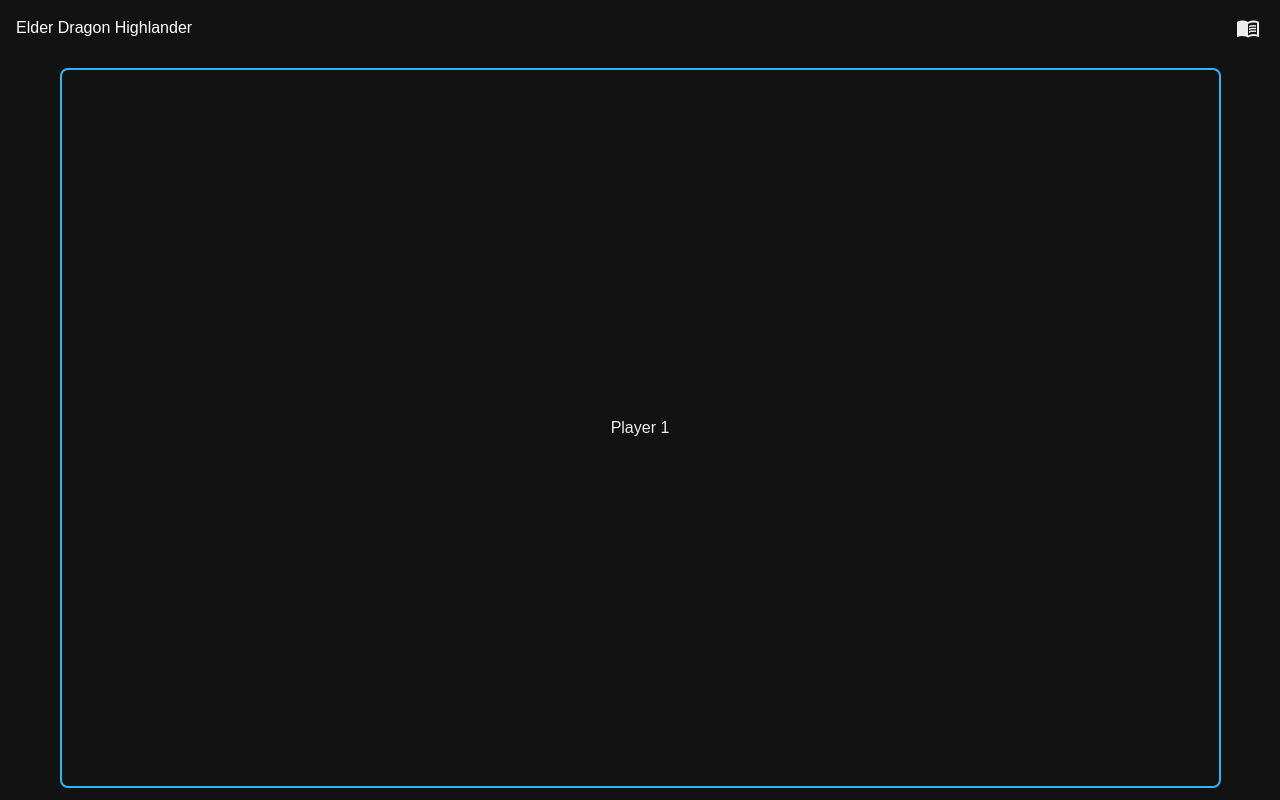
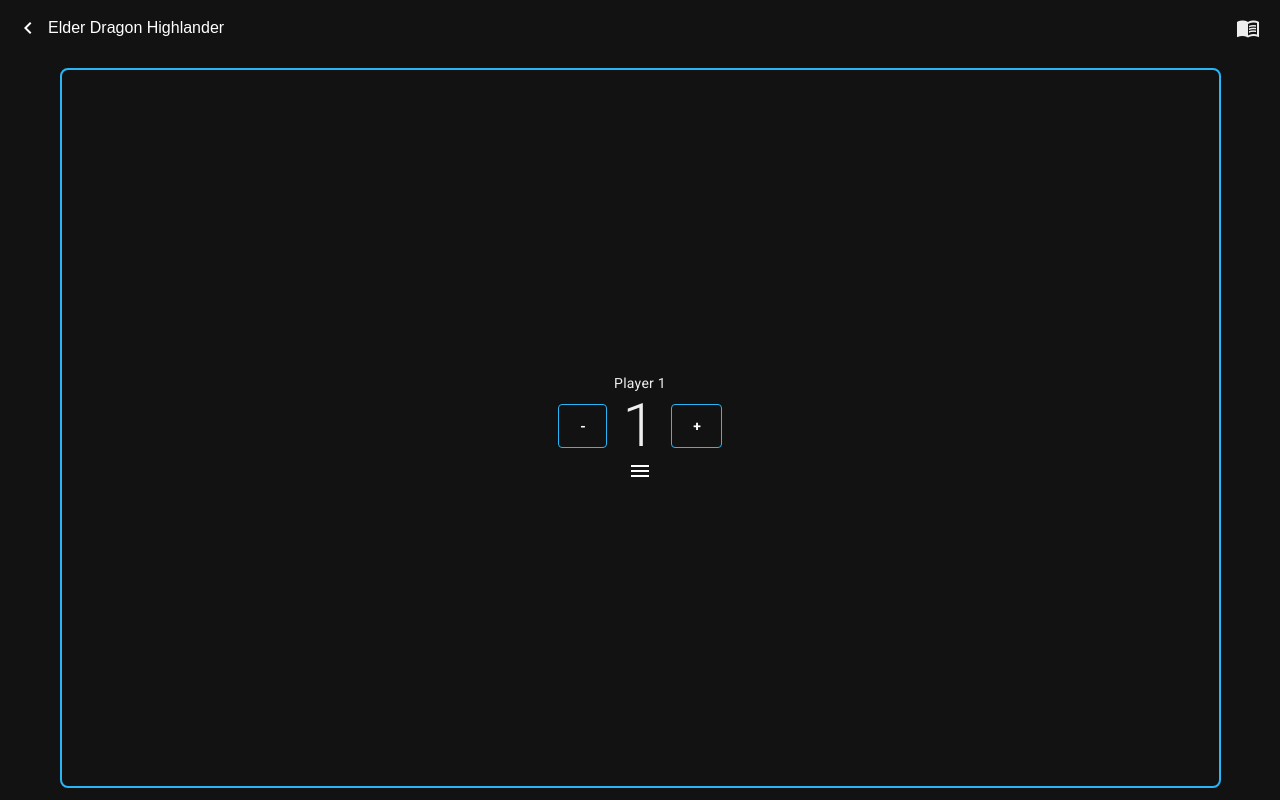
Before and after one commit to BlazeRed/edh-counter, a Vue app: page /#/counter/1/1 in a window 1280 px wide. Built offline with nearby package versions, Linux system fonts and the light colour scheme.

Commit message:
added lose state

```diff
--- a/src/App.vue
+++ b/src/App.vue
@@ -1,6 +1,13 @@
 <template>
   <v-app class="custom-font">
     <v-app-bar color="transparent" app absolute flat short>
+      <v-icon
+        v-if="currentRouteName != 'Home'"
+        v-on:click="backToHome"
+        class="me-2"
+      >
+        mdi-chevron-left
+      </v-icon>
       <span>Elder Dragon Highlander</span>
       <v-spacer />
       <v-avatar size="32">
@@ -34,5 +41,11 @@ body {
 <script>
 export default {
   name: "App",
+
+  methods: {
+    backToHome() {
+      this.$router.back();
+    },
+  },
 };
 </script>
--- a/src/components/PlayerCounter.vue
+++ b/src/components/PlayerCounter.vue
@@ -1,13 +1,81 @@
 <template>
-  <div class="container" v-bind:style="spanCounter">Player {{ data.name }}</div>
+  <div
+    class="container"
+    v-bind:class="isDefeated ? 'lose-border' : 'idle-border'"
+    v-bind:style="spanCounter"
+  >
+    <div class="counter-data-layout">
+      <span class="text-body-2">Player {{ data.name }}</span>
+      <div row>
+        <v-btn
+          v-on:click="removeLife()"
+          class="text-body-2 font-weight-bold"
+          v-bind:class="
+            isDefeated ? 'update-life-outlined-lose' : 'update-life-outlined'
+          "
+          outlined
+          large
+        >
+          -
+        </v-btn>
+        <span class="text-h2">{{ currentLife }}</span>
+        <v-btn
+          v-on:click="addLife()"
+          class="text-body-2 font-weight-bold"
+          v-bind:class="
+            isDefeated ? 'update-life-outlined-lose' : 'update-life-outlined'
+          "
+          outlined
+          large
+        >
+          +
+        </v-btn>
+      </div>
+      <v-icon>mdi-menu</v-icon>
+    </div>
+  </div>
 </template>
 
 <style scoped>
 .container {
   width: 100%;
   height: 100%;
+}
+
+.idle-border {
   border: 2px solid var(--v-accent-base);
   border-radius: 0.5em;
+}
+
+.lose-border {
+  border: 2px solid var(--v-lose-base);
+  border-radius: 0.5em;
+}
+
+.counter-data-layout {
+  display: flex;
+  gap: 0.2em;
+  flex-direction: column;
+  align-items: center;
+  justify-content: center;
+}
+
+div[row] {
+  display: flex;
+  flex-direction: row;
+  gap: 1em;
+  align-items: center;
+  justify-content: center;
+}
+
+.update-life-outlined {
+  border: thin solid var(--v-accent-base);
+  min-width: 1em !important;
+}
+
+.update-life-outlined-lose {
+  border: thin solid var(--v-lose-base);
+  min-width: 1em !important;
 }
 </style>
 
@@ -19,7 +87,20 @@ export default {
     data: { type: Object },
   },
 
-  data: () => ({}),
+  data: () => ({
+    currentLife: undefined,
+    isDefeated: false,
+  }),
+
+  beforeMount() {
+    this.currentLife = this.data.lifeTotal;
+  },
+
+  watch: {
+    currentLife(nv) {
+      if (nv <= 0) this.isDefeated = true;
+    },
+  },
 
   computed: {
     isOdd() {
@@ -51,9 +132,16 @@ export default {
       ) {
         layout = "grid-column: span 2";
       }
+      return layout;
+    },
+  },
 
-      console.log(layout);
-      return layout;
+  methods: {
+    removeLife() {
+      this.currentLife -= 1;
+    },
+    addLife() {
+      this.currentLife += 1;
     },
   },
 };
--- a/src/main.js
+++ b/src/main.js
@@ -21,6 +21,12 @@ Vue.mixin({
     window.addEventListener("resize", this.onResize, { passive: true });
   },
 
+  computed: {
+    currentRouteName() {
+      return this.$route.name;
+    },
+  },
+
   methods: {
     onResize() {
       this.isPortrait = window.innerWidth < 600;
--- a/src/plugins/vuetify.js
+++ b/src/plugins/vuetify.js
@@ -11,6 +11,7 @@ export default new Vuetify({
       dark: {
         primary: colors.grey.lighten3,
         accent: colors.lightBlue.lighten1,
+        lose: colors.red.base,
       },
     },
     dark: true,
--- a/src/views/Counter.vue
+++ b/src/views/Counter.vue
@@ -3,7 +3,11 @@
     <PlayerCounter
       v-for="player in players"
       v-bind:key="player"
-      v-bind:data="{ name: player, totalPlayers: players }"
+      v-bind:data="{
+        name: player,
+        totalPlayers: players,
+        lifeTotal: lifeTotal,
+      }"
     >
     </PlayerCounter>
   </div>
```
